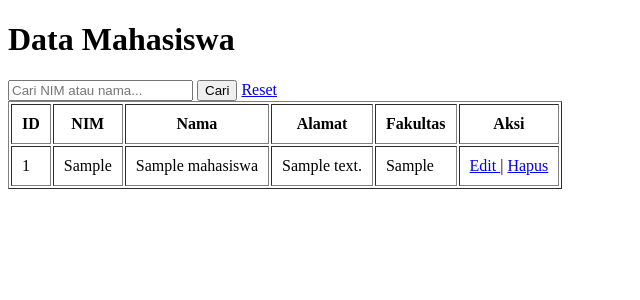
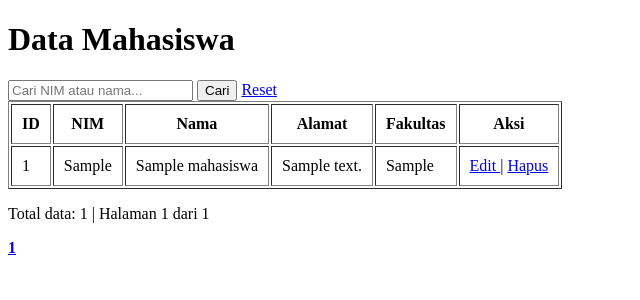
Before and after one commit to guz3n1277-dotcom/oop-mahasiswa, a PHP site: page / in a window 1280 px wide. Shown: the top 300 px of the page, without its empty margins (0-640 px from the left). Run offline with PHP 8.4, Linux system fonts and the light colour scheme; tables that the repository leaves empty or names only in its code hold one stand-in row (values such as "Sample post").

Commit message:
Add student pagination

```diff
--- a/index.php
+++ b/index.php
@@ -9,13 +9,36 @@ $koneksi = $database->connect();
 
 $mahasiswa = new Mahasiswa($koneksi);
 
+
 $kataKunci = trim($_GET['cari'] ?? '');
 
-if ($kataKunci !== '') {
-    $data = $mahasiswa->cari($kataKunci);
-} else {
-    $data = $mahasiswa->tampilkanSemua();
+// Pengaturan pagination
+$perHalaman = 5;
+$halaman = (int) ($_GET['halaman'] ?? 1);
+
+if ($halaman < 1) {
+    $halaman = 1;
 }
+
+// Menghitung jumlah data dan halaman
+$totalData = $mahasiswa->hitungSemua($kataKunci);
+$totalHalaman = (int) ceil($totalData / $perHalaman);
+
+// Mencegah halaman melebihi jumlah halaman tersedia
+if ($totalHalaman > 0 && $halaman > $totalHalaman) {
+    $halaman = $totalHalaman;
+}
+
+// Menghitung posisi awal data
+$offset = ($halaman - 1) * $perHalaman;
+
+// Mengambil data untuk halaman aktif
+$data = $mahasiswa->tampilkanHalaman(
+    $kataKunci,
+    $perHalaman,
+    $offset
+);
+
 
 ?>
 
@@ -79,5 +102,36 @@ if ($kataKunci !== '') {
 
 </table>
 
+
+<div>
+    <p>
+        Total data: <?php echo $totalData; ?> |
+        Halaman <?php echo $totalHalaman > 0 ? $halaman : 0; ?>
+        dari <?php echo $totalHalaman; ?>
+    </p>
+
+    <?php if ($halaman > 1) { ?>
+        <a href="?cari=<?php echo urlencode($kataKunci); ?>&halaman=<?php echo $halaman - 1; ?>">
+            Sebelumnya
+        </a>
+    <?php } ?>
+
+    <?php for ($i = 1; $i <= $totalHalaman; $i++) { ?>
+        <a
+            href="?cari=<?php echo urlencode($kataKunci); ?>&halaman=<?php echo $i; ?>"
+            style="<?php echo $i === $halaman ? 'font-weight: bold;' : ''; ?>"
+        >
+            <?php echo $i; ?>
+        </a>
+    <?php } ?>
+
+    <?php if ($halaman < $totalHalaman) { ?>
+        <a href="?cari=<?php echo urlencode($kataKunci); ?>&halaman=<?php echo $halaman + 1; ?>">
+            Berikutnya
+        </a>
+    <?php } ?>
+</div>
+
+
 </body>
 </html>
--- a/models/Mahasiswa.php
+++ b/models/Mahasiswa.php
@@ -126,5 +126,70 @@ class Mahasiswa
         return mysqli_stmt_get_result($stmt);
     }
 
+    public function tampilkanHalaman($kataKunci, $limit, $offset)
+    {
+        if ($kataKunci !== '') {
+            $query = "SELECT * FROM mahasiswa
+                    WHERE nim LIKE ? OR nama LIKE ?
+                    LIMIT ? OFFSET ?";
+
+            $stmt = mysqli_prepare($this->koneksi, $query);
+
+            $pola = "%" . $kataKunci . "%";
+
+            mysqli_stmt_bind_param(
+                $stmt,
+                "ssii",
+                $pola,
+                $pola,
+                $limit,
+                $offset
+            );
+        } else {
+            $query = "SELECT * FROM mahasiswa
+                    LIMIT ? OFFSET ?";
+
+            $stmt = mysqli_prepare($this->koneksi, $query);
+
+            mysqli_stmt_bind_param(
+                $stmt,
+                "ii",
+                $limit,
+                $offset
+            );
+        }
+
+        mysqli_stmt_execute($stmt);
+
+        return mysqli_stmt_get_result($stmt);
+    }
+
+
+    public function hitungSemua($kataKunci)
+    {
+        if ($kataKunci !== '') {
+            $query = "SELECT COUNT(*) AS total
+                    FROM mahasiswa
+                    WHERE nim LIKE ? OR nama LIKE ?";
+
+            $stmt = mysqli_prepare($this->koneksi, $query);
+
+            $pola = "%" . $kataKunci . "%";
+
+            mysqli_stmt_bind_param($stmt, "ss", $pola, $pola);
+        } else {
+            $query = "SELECT COUNT(*) AS total FROM mahasiswa";
+
+            $stmt = mysqli_prepare($this->koneksi, $query);
+        }
+
+        mysqli_stmt_execute($stmt);
+
+        $hasil = mysqli_stmt_get_result($stmt);
+        $baris = mysqli_fetch_assoc($hasil);
+
+        return (int) $baris['total'];
+    }
+
 
 }
```
